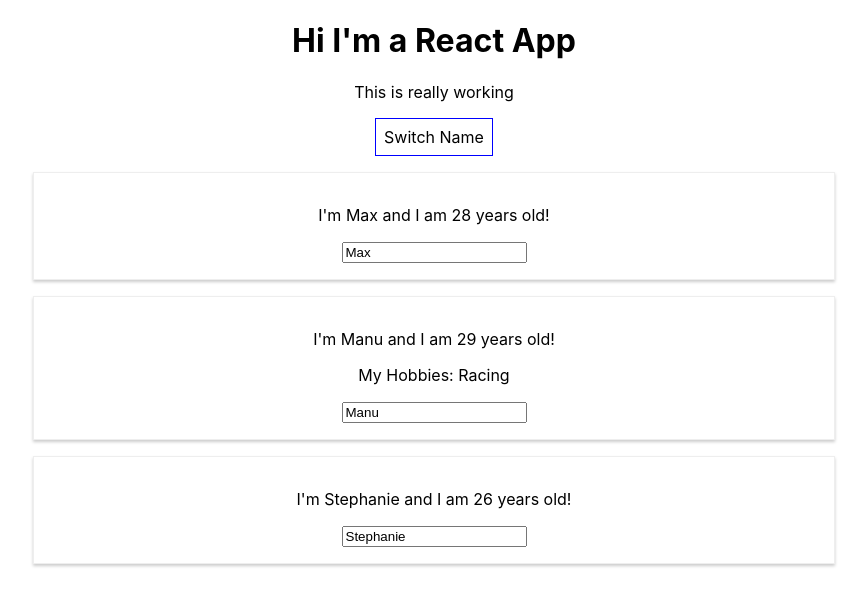
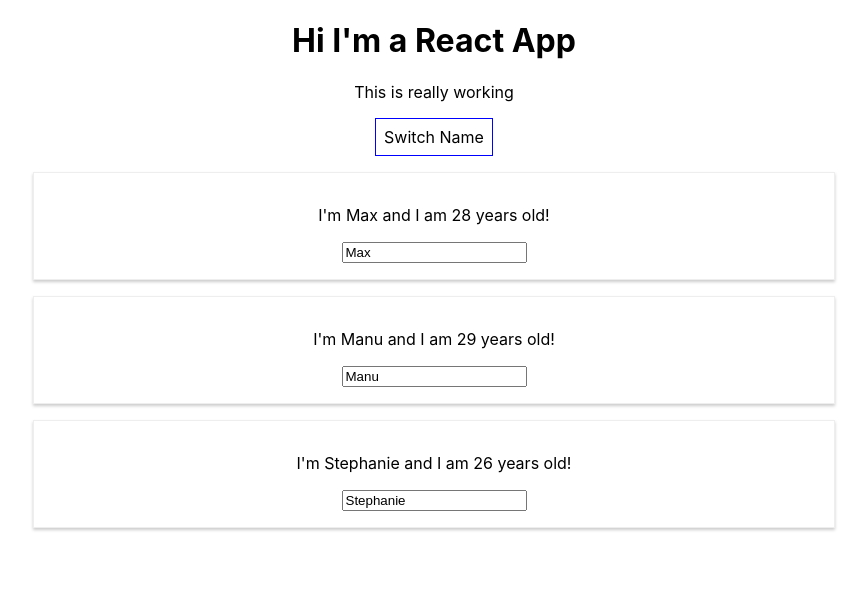
Before and after one commit to SIAM-VIT/React-Basics, a React (Create React App) app: page / in a window 1280 px wide. Both pictures are taken after a click on the button "Switch Name". Shown: the top 606 px of the page, without its empty margins (206-1073 px from the left). Built offline with nearby package versions, Linux system fonts and the light colour scheme.

Commit message:
rendering the list

```diff
--- a/src/App.js
+++ b/src/App.js
@@ -55,22 +55,9 @@
     if (this.state.showPersons) {
       persons = (
         <div>
-          <Person
-            name={this.state.persons[0].name}
-            age={this.state.persons[0].age}
-          />
-          <Person
-            name={this.state.persons[1].name}
-            age={this.state.persons[1].age}
-            click={this.switchNameHandler.bind(this, "Max!")}
-            changed={this.nameChangeHandler}
-          >
-            My Hobbies: Racing
-          </Person>
-          <Person
-            name={this.state.persons[2].name}
-            age={this.state.persons[2].age}
-          />
+          {this.state.persons.map(person => {
+            return <Person name={person.name} age={person.age} />;
+          })}
         </div>
       );
     }
```
